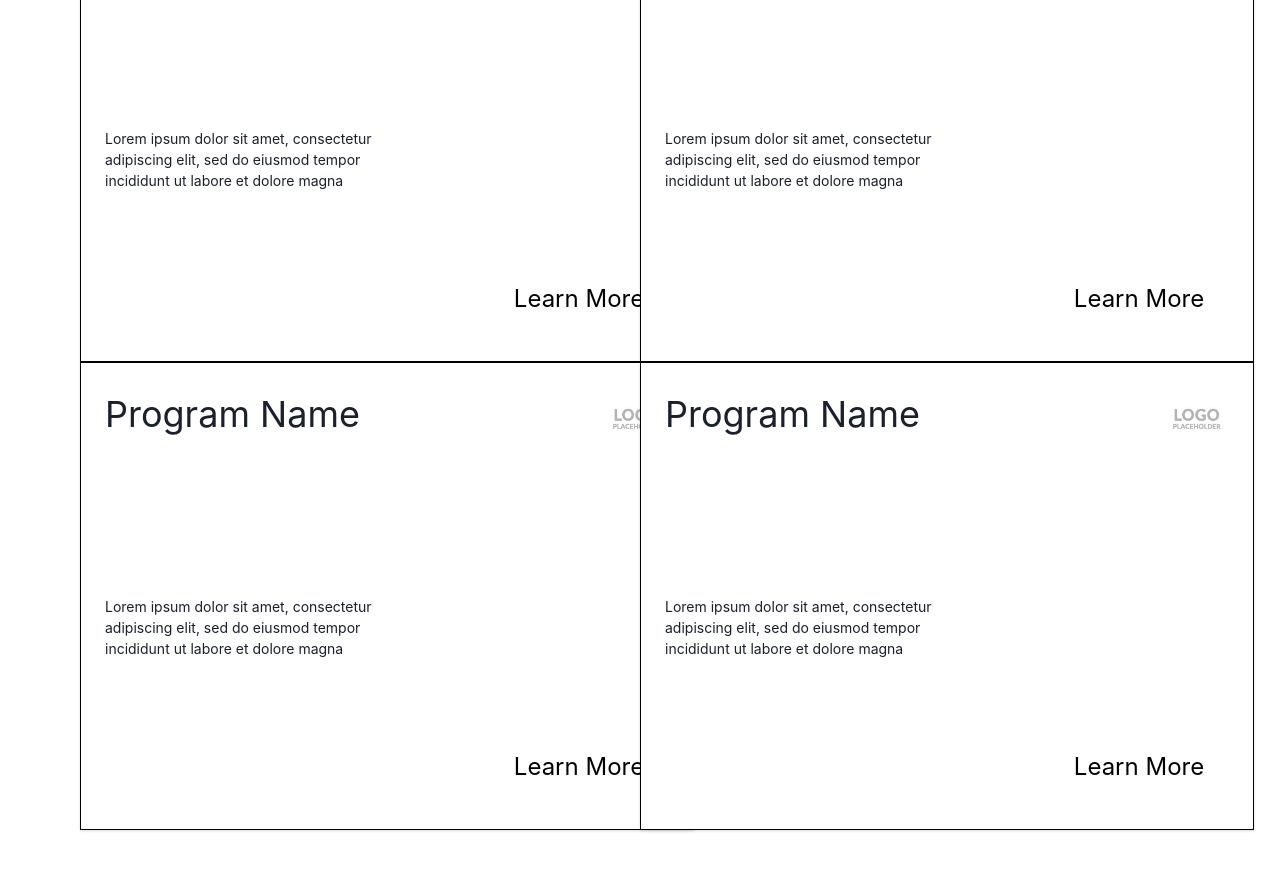
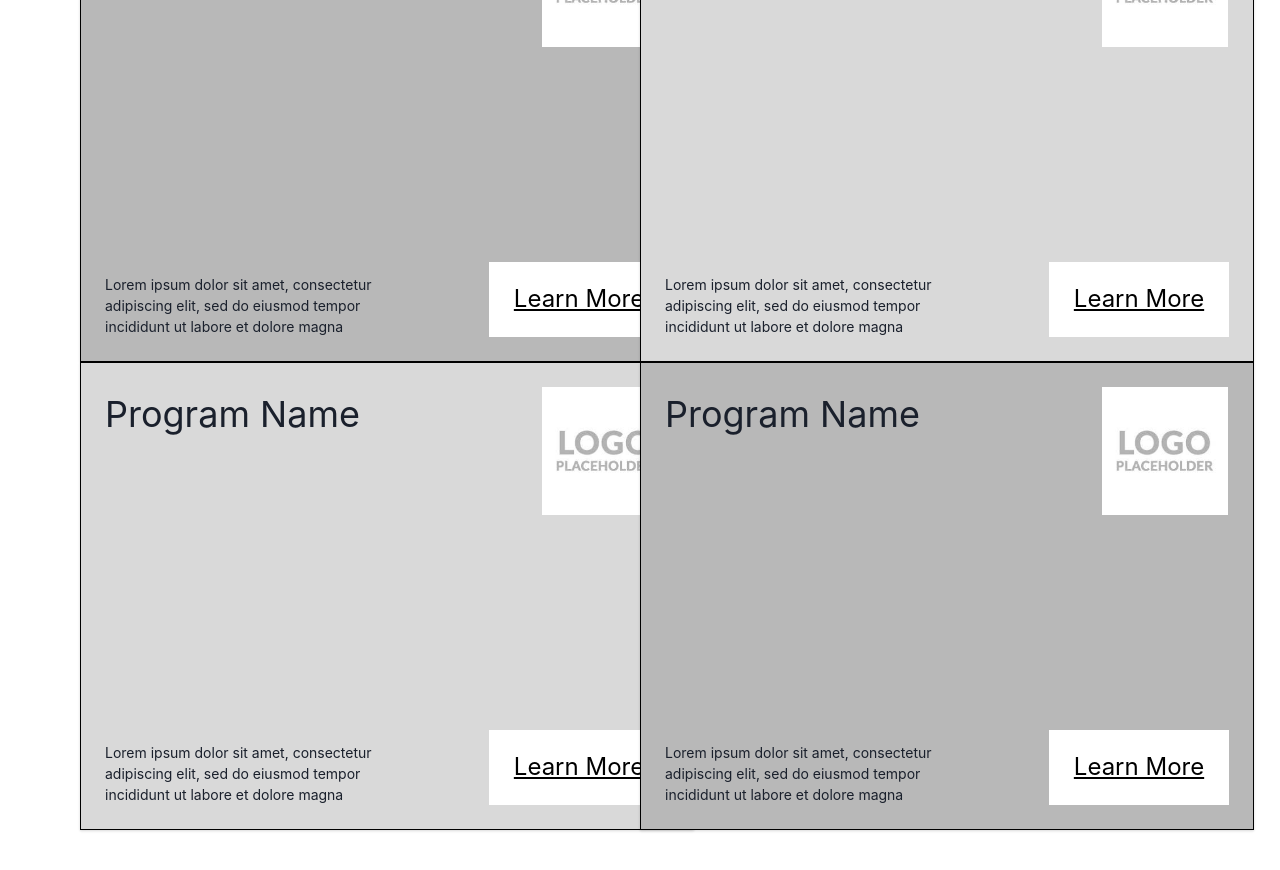
Before and after one commit to Cobby914/TENA, a React (Vite) app in the folder client/: page / in a window 1280 px wide. Shown: the part 1520-2390 px from the top of the page. Built offline with nearby package versions, Linux system fonts and the light colour scheme.

Commit message:
Fixed chakra comp overlapping navbar; Added Programs.jsx section w/ProgramCard.jsx custom components in layout/ui respectiv.

```diff
--- a/client/src/components/home/layout/Navbar.jsx
+++ b/client/src/components/home/layout/Navbar.jsx
@@ -13,7 +13,7 @@ export default function Navbar() {
             height="150px"
             position="sticky"
             top="0"
-            z-index="1000"
+            zIndex="1000"
         >
             {/* Logo/Label */}
             <Flex
--- a/client/src/components/home/layout/Programs.jsx
+++ b/client/src/components/home/layout/Programs.jsx
@@ -23,24 +23,28 @@ export default function Programs() {
                         description="Lorem ipsum dolor sit amet, consectetur adipiscing elit, sed do eiusmod  tempor incididunt ut labore et dolore magna"
                         imageSrc={logo}
                         buttonText="Learn More"
+                        backgroundColor="rgb(184, 184, 184)"
                     />
                     <ProgramCard
                         title="Program Name"
                         description="Lorem ipsum dolor sit amet, consectetur adipiscing elit, sed do eiusmod  tempor incididunt ut labore et dolore magna"
                         imageSrc={logo}
                         buttonText="Learn More"
+                        backgroundColor="rgb(217, 217, 217)"
                     />
                     <ProgramCard
                         title="Program Name"
                         description="Lorem ipsum dolor sit amet, consectetur adipiscing elit, sed do eiusmod  tempor incididunt ut labore et dolore magna"
                         imageSrc={logo}
                         buttonText="Learn More"
+                        backgroundColor="rgb(217, 217, 217)"
                     />
                     <ProgramCard
                         title="Program Name"
                         description="Lorem ipsum dolor sit amet, consectetur adipiscing elit, sed do eiusmod  tempor incididunt ut labore et dolore magna"
                         imageSrc={logo}
                         buttonText="Learn More"
+                        backgroundColor="rgb(184, 184, 184)"
                     />
                 </SimpleGrid>
             </Flex>
--- a/client/src/components/home/ui/Button.jsx
+++ b/client/src/components/home/ui/Button.jsx
@@ -3,6 +3,7 @@ import { Button as ChakraButton} from "@chakra-ui/react";
 export default function Button({ children, ...props }) {
     return (
         <ChakraButton
+            {...props}
             bg="white"
             color="black"
             fontWeight="normal"
--- a/client/src/components/home/ui/ProgramCard.jsx
+++ b/client/src/components/home/ui/ProgramCard.jsx
@@ -6,6 +6,7 @@ export default function ProgramCard({
     description,
     imageSrc,
     buttonText,
+    ...props
 }) {
     return (
         <Card
@@ -14,6 +15,7 @@ export default function ProgramCard({
             p="6"
             border="1px solid black"
             borderRadius="0"
+            {...props}
         >
             <Grid templateColumns="1fr 1fr" templateRows="1fr 1fr" h="100%">
 
@@ -28,14 +30,19 @@ export default function ProgramCard({
                 <GridItem display="flex" justifyContent="flex-end">
                     <Image
                         src={imageSrc}
-                        boxSize="64px"
+                        boxSize="128px"
                         objectFit="contain"
                     />
                 </GridItem>
 
                 {/* Description */}
                 <GridItem>
-                    <Text fontSize="sm">
+                    <Text
+                        fontSize="sm"
+                        display="flex"
+                        alignItems="flex-end"
+                        h="100%"
+                    >
                         {description}
                     </Text>
                 </GridItem>
```
Also changed, not shown: client/src/App.jsx (indentation only).
